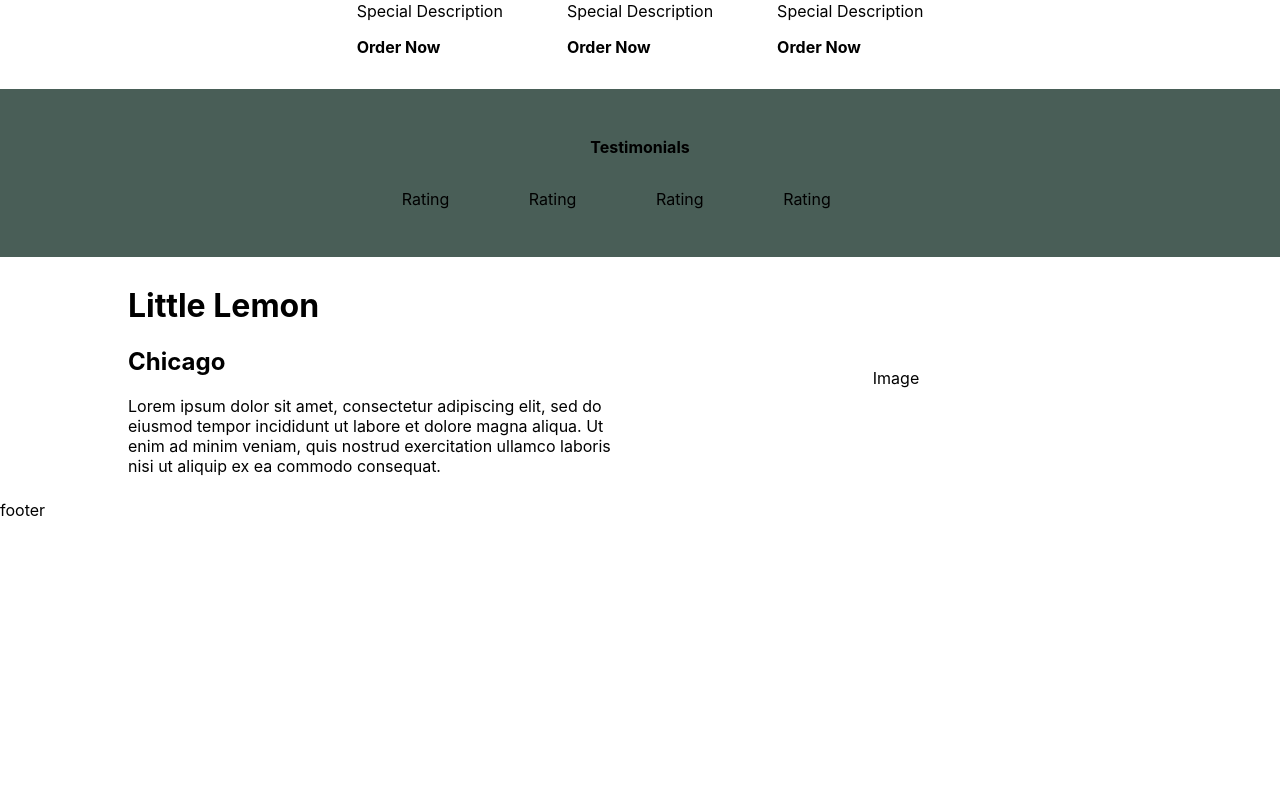
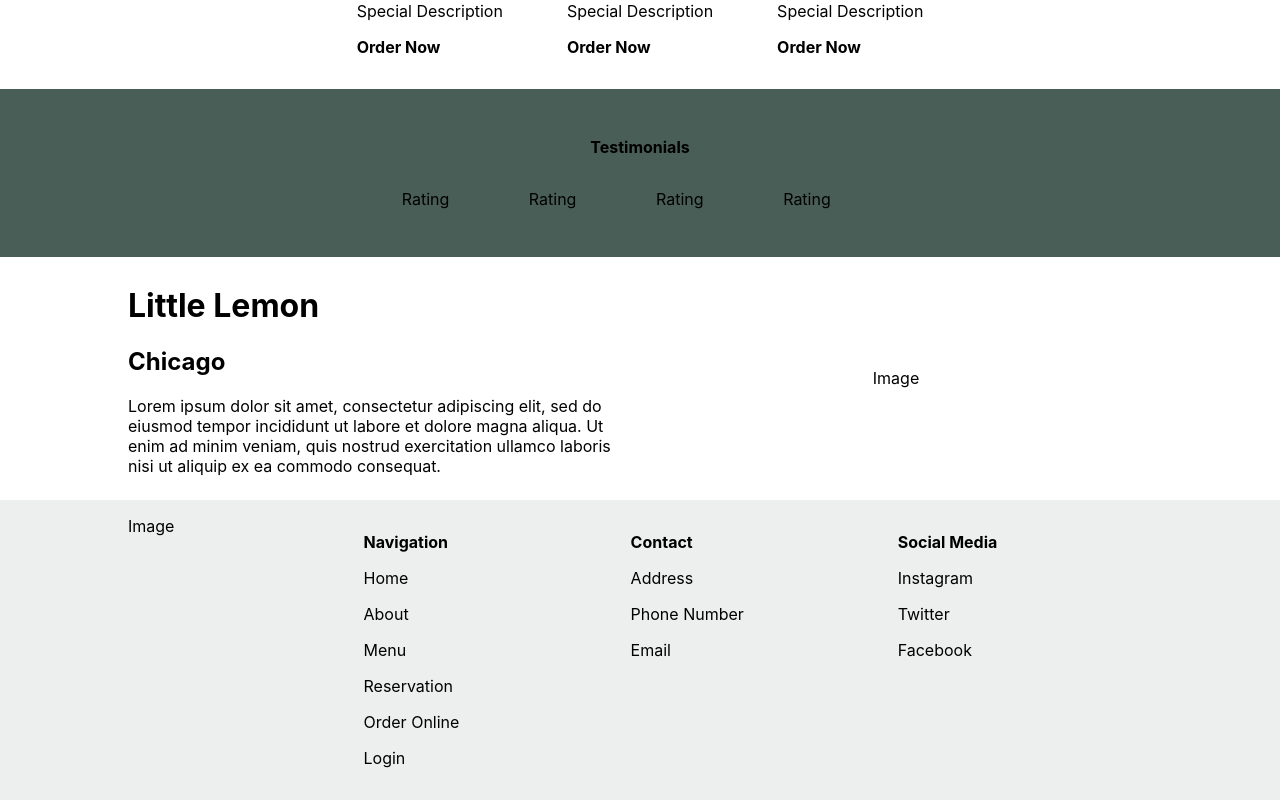
Before and after one commit to kynapy/little-lemon-react, a React (Create React App) app: page / in a window 1280 px wide. Shown: the part 472-1272 px from the top of the page. Before the commit the page ends 992 px from the top, so only its background shows below. Built offline with nearby package versions, Linux system fonts and the light colour scheme; a web font is replaced by a local one.

Commit message:
Add footer skeleton

```diff
--- a/src/components/Footer.js
+++ b/src/components/Footer.js
@@ -1,6 +1,41 @@
 function Footer() {
     return (
-        <footer>footer</footer>
+        <footer style={{
+            display: "grid",
+            gridTemplateColumns: "1fr 4fr",
+            padding: "2vh 10vw",
+            columnGap: "3vw",
+            backgroundColor: "#EDEFEE",
+        }}>
+            <div>Image</div>
+            <div style={{
+                display: "grid",
+                gridTemplateColumns: "1fr 1fr 1fr",
+                columnGap: "1vw",
+            }}>
+                <div>
+                    <p><b>Navigation</b></p>
+                    <p>Home</p>
+                    <p>About</p>
+                    <p>Menu</p>
+                    <p>Reservation</p>
+                    <p>Order Online</p>
+                    <p>Login</p>
+                </div>
+                <div>
+                    <p><b>Contact</b></p>
+                    <p>Address</p>
+                    <p>Phone Number</p>
+                    <p>Email</p>
+                </div>
+                <div>
+                    <p><b>Social Media</b></p>
+                    <p>Instagram</p>
+                    <p>Twitter</p>
+                    <p>Facebook</p>
+                </div>
+            </div>
+        </footer>
     )
 }
 
```
